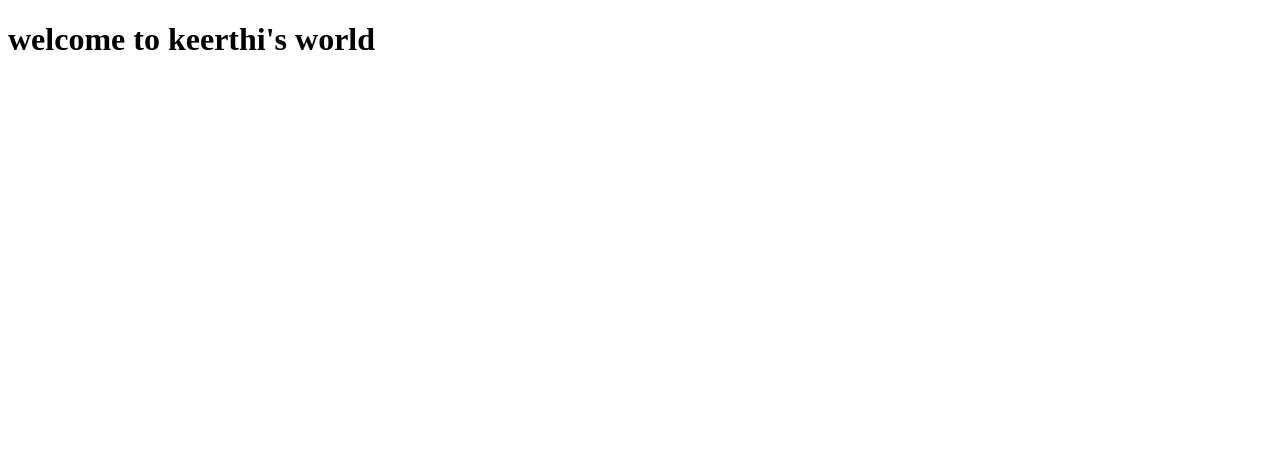
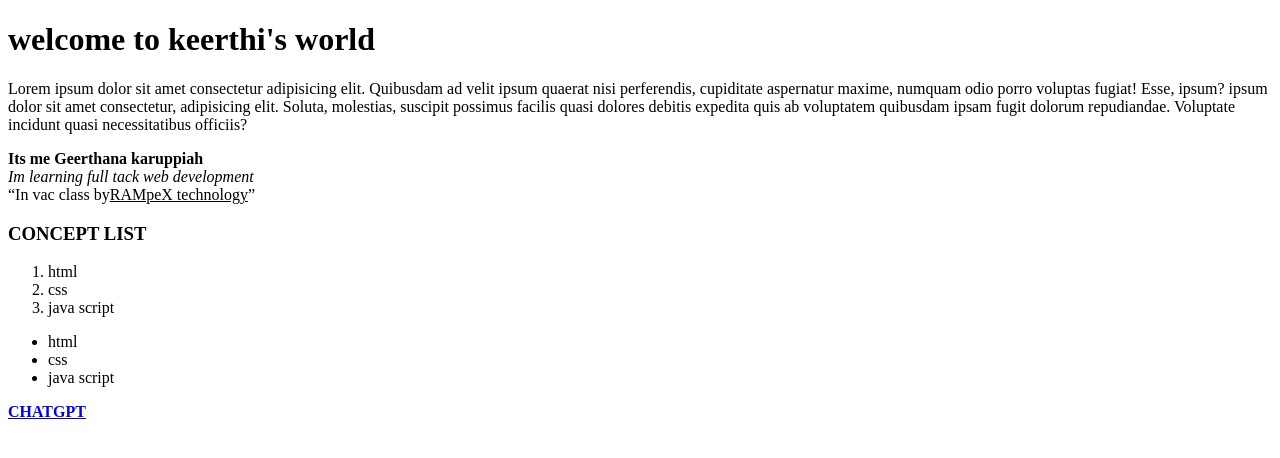
Before and after one commit to geerthana-karuppiah/basics-code, a plain HTML site: page index.html in a window 1280 px wide. Drawn offline with Linux system fonts and the light colour scheme.

Commit message:
second commit

```diff
--- a/index.html
+++ b/index.html
@@ -5,5 +5,24 @@
 </head>
 <body>
     <h1><b>welcome to keerthi's world</b></h1>
+
+    <p>Lorem ipsum dolor sit amet consectetur adipisicing elit. Quibusdam ad velit ipsum quaerat nisi perferendis, cupiditate aspernatur maxime, numquam odio porro voluptas fugiat! Esse, ipsum? ipsum dolor sit amet consectetur, adipisicing elit. Soluta, molestias, suscipit possimus facilis quasi dolores debitis expedita quis ab voluptatem quibusdam ipsam fugit dolorum repudiandae. Voluptate incidunt quasi necessitatibus officiis?</p>
+    <b>Its me</b><strong> Geerthana karuppiah</strong><br>
+    <i>Im learning </i><em>full tack web development</em><br>
+    <q>In vac class by<u>RAMpeX technology</u></q><br>
+
+    <h3>CONCEPT LIST</h3>
+    <ol>
+        <li>html</li>
+        <li>css</li>
+        <li>java script</li>
+    </ol>
+    <ul>
+        <li>html</li>
+        <li>css</li>
+        <li>java script</li>
+    </ul>
+    <a href="https://chatgpt.com/"><b>CHATGPT</b></a><br>
+
 </body>
 </html>
```
Also changed, not shown: form and table.html (added, +11 -0 lines), 1 other file.
